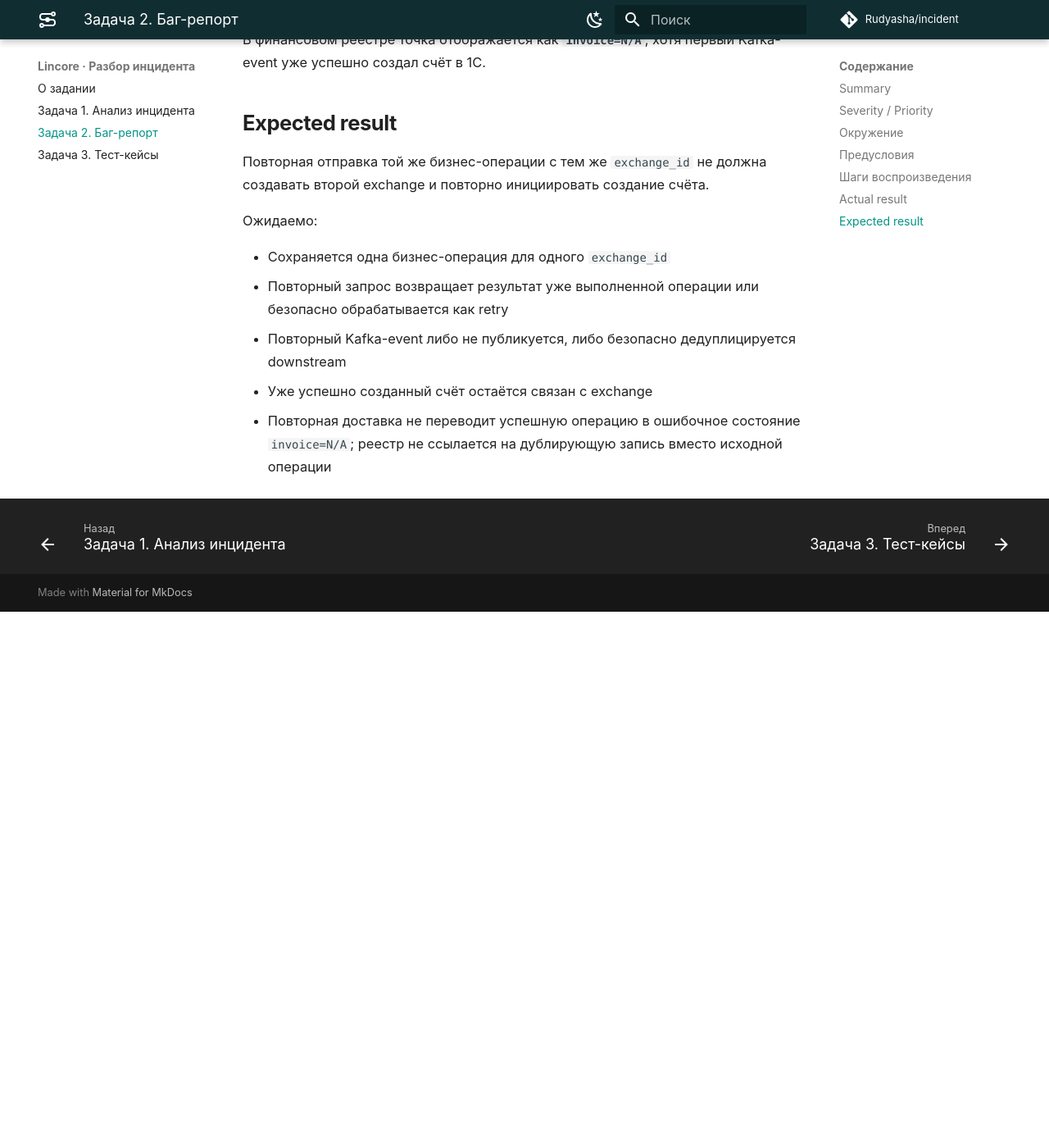
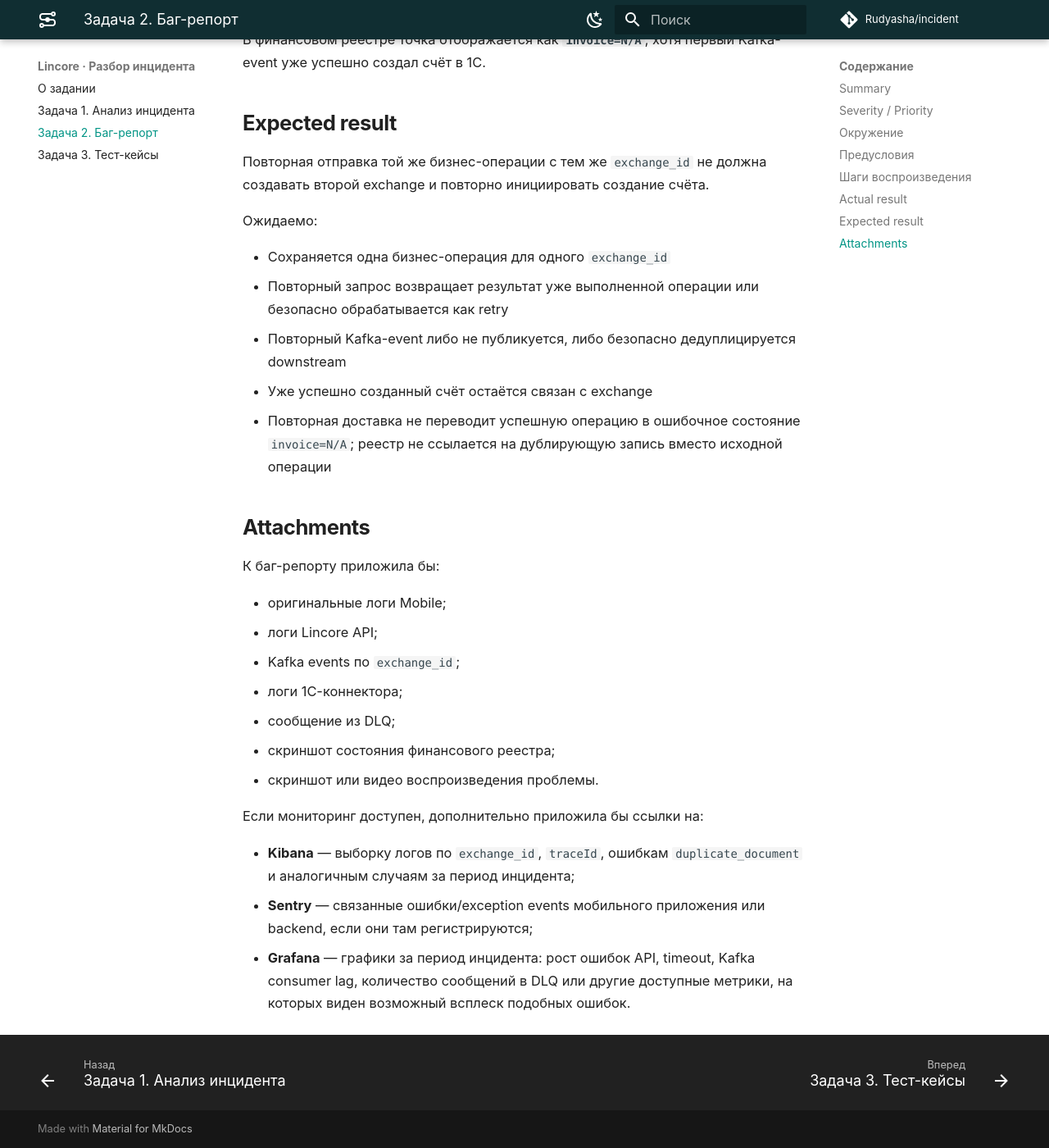
Before and after one commit to Rudyasha/incident, an MkDocs documentation site: the page built from docs/task-2.md, in a window 1280 px wide and 1400 px high, scrolled down 2443 px. Shown: the whole window at 82% size. Built offline with MkDocs 1.6.1 and Material for MkDocs 9.7.7, drawn with Linux system fonts in a browser that asks for light colours; comment, search, counter and statistics services are not loaded; before the commit the page ends 3189 px from its top, so only the background shows below that.

Commit message:
Update task-2.md

```diff
--- a/docs/task-2.md
+++ b/docs/task-2.md
@@ -86,3 +86,21 @@
 - Повторный Kafka-event либо не публикуется, либо безопасно дедуплицируется downstream
 - Уже успешно созданный счёт остаётся связан с exchange
 - Повторная доставка не переводит успешную операцию в ошибочное состояние `invoice=N/A`; реестр не ссылается на дублирующую запись вместо исходной операции
+
+## Attachments
+
+К баг-репорту приложила бы:
+
+- оригинальные логи Mobile;
+- логи Lincore API;
+- Kafka events по `exchange_id`;
+- логи 1С-коннектора;
+- сообщение из DLQ;
+- скриншот состояния финансового реестра;
+- скриншот или видео воспроизведения проблемы.
+
+Если мониторинг доступен, дополнительно приложила бы ссылки на:
+
+- **Kibana** — выборку логов по `exchange_id`, `traceId`, ошибкам `duplicate_document` и аналогичным случаям за период инцидента;
+- **Sentry** — связанные ошибки/exception events мобильного приложения или backend, если они там регистрируются;
+- **Grafana** — графики за период инцидента: рост ошибок API, timeout, Kafka consumer lag, количество сообщений в DLQ или другие доступные метрики, на которых виден возможный всплеск подобных ошибок.
```
